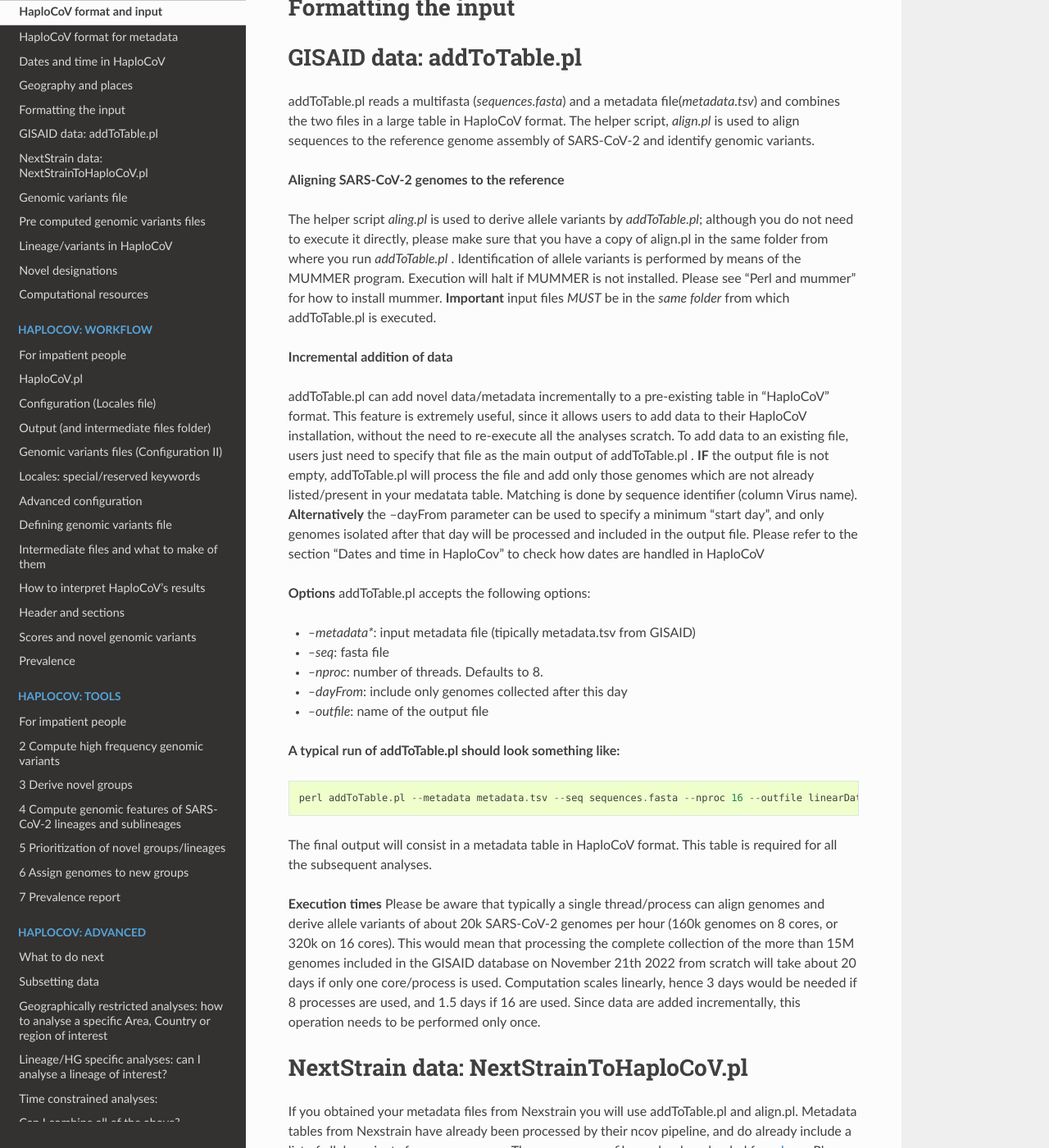
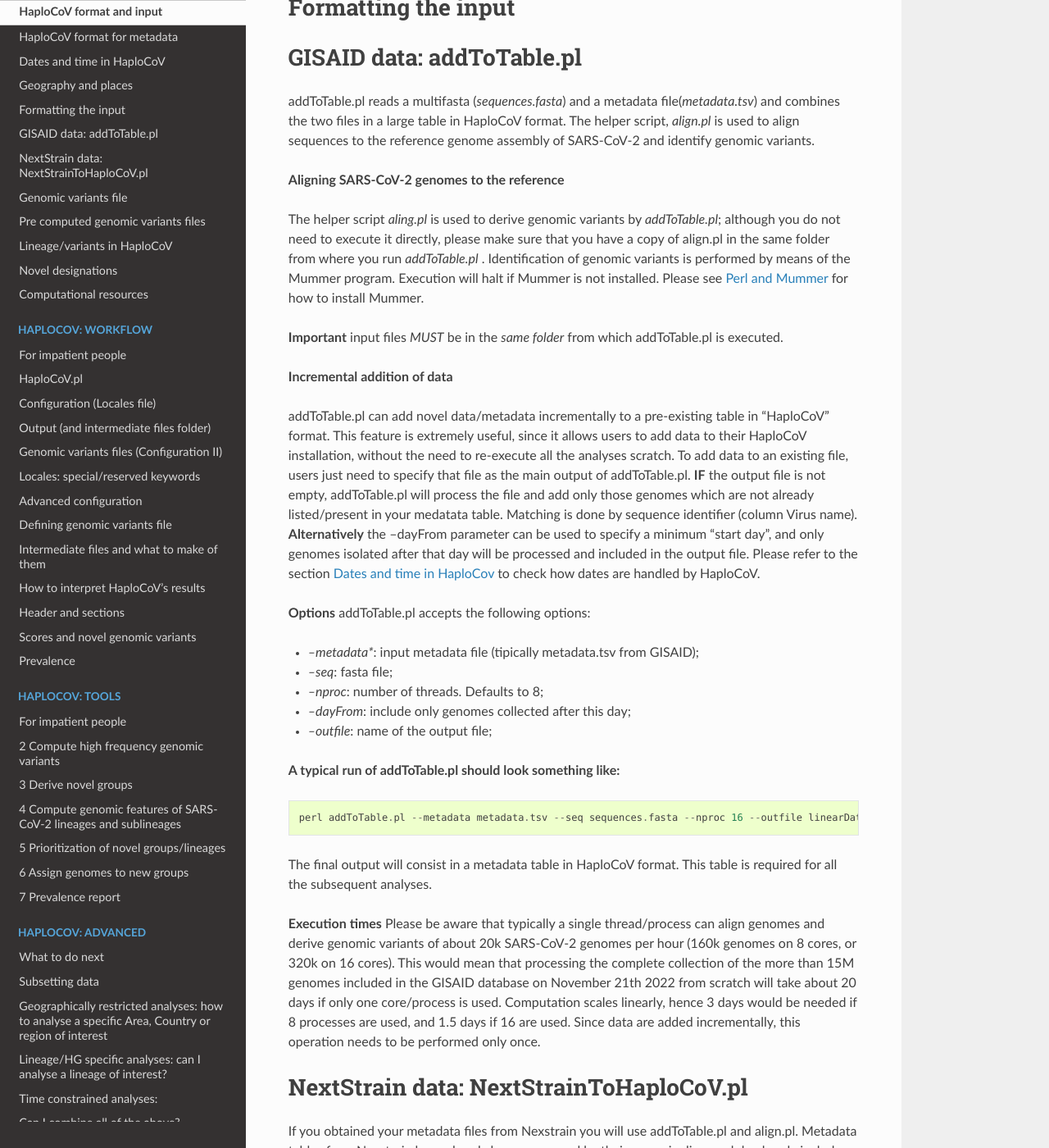
Before and after one commit to matteo14c/HaploCoV, a Sphinx documentation site: the page built from docs/source/metadata.rst, in a window 1280 px wide and 1400 px high, scrolled down 2697 px. Shown: the whole window at 82% size. Built offline with Sphinx 7.4.7 and the Read the Docs theme 2.0.0, drawn with Linux system fonts in a browser that asks for light colours; some of the changed text lies outside the part shown.

Commit message:
Update metadata.rst

```diff
--- a/docs/source/metadata.rst
+++ b/docs/source/metadata.rst
@@ -47,16 +47,16 @@
      - BA.2
      - v1,v2,vn
 
-The file is delineated by tabulations. Allele variants are reported as a comma separated list.
+The file is delineated by tabulations. Genomic variants are reported as a comma separated list.
 The format is as follows:
-*genomicposition_ref|alt* i.e. *1_A|T* for example indicates a A to T substitution in position 1 of the reference genome
+| *genomicposition_ref|alt* i.e. *1_A|T* for example indicates a A to T substitution in position 1 of the reference genome
 
 A valid example of an HaploCoV-formatted file, including all the sequences available in INSDC databases up to 2022-07-20 is available at the following link: `HaploCoVFormatted.txt <http://159.149.160.88/HaploCoVFormatted.txt.gz>`_ . The file is `gzip` compressed. When de-compressed it should be around 2.9G in size.
 
 Dates and time in HaploCoV
 ==========================
 
-HaploCoV can only read dates in the **YYYY-MM-DD format**. Time periods and intervals of time are computed as offsets, in days with respect to Monday Dec 30th 2019, which in HaploCoV represent day 0. This date represents the beginning of the first week following the first reported isolation of SARS-CoV-2 (December 26th 2019).
+HaploCoV can only read dates in **YYYY-MM-DD format**. Time periods and intervals of time are computed as offsets in days with respect to Monday Dec 30th 2019, which in HaploCoV represent day 0. This date represents the beginning of the first week following the first reported isolation of SARS-CoV-2 (December 26th 2019).
 For example Tue 31th Dec 2019 is day 1 according to HaploCoV notation and Sun 29th Dec 2019, represents day -1.
 
 In the HaploCoV metadata format, the 3rd column reports the offset in days between the isolation of a specific isolate and Dec 30th 2019; similarly the 5th column reports the offset from Dec 30th 2019 to the "deposition" of the genome sequence in a public database.
@@ -69,21 +69,21 @@
 
  tail -n 1 linearDataSorted.txt | cut -f 2,3
 
-For your convenience, the file HaploCoV-dates.csv in the main github repository reports the conversion of dates from 2019-12-30 to 2025-12-30 to the offset format used by HaploCoV. Please feel free to refer to that file for converting dates to offsets and offsets to dates.
+For your convenience, the file HaploCoV-dates.csv in the main Github repository reports the conversion of dates from 2019-12-30 to 2025-12-30 to the offset format used by HaploCoV. Please feel free to refer to that file for converting dates to offsets and offsets to dates.
 
 Geography and places
 ====================
 
 Geography and geography related information are stored in columns 6 to 9 in HaploCoV formatted files. Each column correspond (ideally) to a different level of geographic granularity:
 
-* column 6: continent
-* column 7: macro-geographic area
-* column 8: country
-* column 9: region
+* column 6: continent;
+* column 7: macro-geographic area;
+* column 8: country;
+* column 9: region.
 
 Geographic data are inferred directly from your metadata table, by processing the Location column (see above). Geographic metadata in the Location column of your metadata file must be indicated in the following format:
 
-* Continent / Country/ Region
+* Continent / Country/ Region.
 
 If "locations" are indicated in a different format, HaploCoV will not be able to process the information and will append NA values in columns 6 to 9.
 Importantly we must stress that HaploCoV does not perform any correction on the spelling/consistency of geographic data. Hence it is down to the user to provide input data that are as accurate and correct as possible.
@@ -93,25 +93,25 @@
 
 The following areas are defined
 
-1.  AfrCent -> central Africa
-2.  AfrEast -> eastern Africa
-3.  AfrNorth -> northern Africa
-4.  AfrSouth -> southern Africa
-5.  Afrw -> western Africa
-6.  Asc -> central Asia
-7.  AsiaEast -> eastern Asia
-8.  AsiaME -> Middle East
-9.  AsiaSE -> South East Asia
-10. AsiaSO -> southern Asia
-11. EuEa -> eastern Europe
-12. EuNO -> northern Europe
-13. EuSO -> southern Europe
-14. EuUK -> United Kingdom
-15. Euc -> central Europe
-16. NAcent -> central America
-17. NAnorth -> northern America
-18. Oc -> Oceania
-19. SAM -> South America
+1.  AfrCent: central Africa;
+2.  AfrEast: eastern Africa;
+3.  AfrNorth: northern Africa;
+4.  AfrSouth: southern Africa;
+5.  Afrw: western Africa;
+6.  Asc: central Asia;
+7.  AsiaEast: eastern Asia,
+8.  AsiaME: Middle East;
+9.  AsiaSE: South East Asia;
+10. AsiaSO: southern Asia;
+11. EuEa: eastern Europe;
+12. EuNO: northern Europe;
+13. EuSO: southern Europe;
+14. EuUK: United Kingdom;
+15. Euc: central Europe;
+16. NAcent: central America;
+17. NAnorth northern America;
+18. Oc: Oceania;
+19. SAM -> South America.
 
 However custom/user defined "areas" can be specified simply by editing **areaFile** or by providing a new file with the same format.
 
@@ -125,21 +125,22 @@
 
 **Aligning SARS-CoV-2 genomes to the reference**
 
-The helper script *aling.pl* is used to derive allele variants by *addToTable.pl*; although you do not need to execute it directly, please make sure that you have a copy of align.pl in the same folder from where you run *addToTable.pl* . Identification of allele variants is performed by means of the MUMMER program. Execution will halt if MUMMER is not installed. Please see "Perl and mummer" for how to install mummer.
+The helper script *aling.pl* is used to derive genomic variants by *addToTable.pl*; although you do not need to execute it directly, please make sure that you have a copy of align.pl in the same folder from where you run *addToTable.pl* . Identification of genomic variants is performed by means of the Mummer program. Execution will halt if Mummer is not installed. Please see `Perl and Mummer <https://haplocov.readthedocs.io/en/latest/perlMummer.html>`_ for how to install Mummer.
+
 **Important** input files *MUST* be in the *same folder* from which addToTable.pl is executed.
 
 **Incremental addition of data**
 
-addToTable.pl can add novel data/metadata incrementally to a pre-existing table in "HaploCoV" format. This feature is extremely useful, since it allows users to add data to their HaploCoV installation, without the need to re-execute all  the analyses scratch. To add data to an existing file, users just need to specify that file as the main output of addToTable.pl . **IF** the output file is not empty, addToTable.pl will process the file and add only those genomes which are not already listed/present in your medatata table. Matching is done by sequence identifier (column Virus name).  **Alternatively** the --dayFrom parameter can be used to specify a minimum "start day", and only genomes isolated after that day will be processed and included in the output file. Please refer to the section "Dates and time in HaploCov" to check how dates are handled in HaploCoV
+addToTable.pl can add novel data/metadata incrementally to a pre-existing table in "HaploCoV" format. This feature is extremely useful, since it allows users to add data to their HaploCoV installation, without the need to re-execute all the analyses scratch. To add data to an existing file, users just need to specify that file as the main output of addToTable.pl. **IF** the output file is not empty, addToTable.pl will process the file and add only those genomes which are not already listed/present in your medatata table. Matching is done by sequence identifier (column Virus name).  **Alternatively** the --dayFrom parameter can be used to specify a minimum "start day", and only genomes isolated after that day will be processed and included in the output file. Please refer to the section `Dates and time in HaploCov <https://haplocov.readthedocs.io/en/latest/metadata.html#dates-and-time-in-haplocov>`_ to check how dates are handled by HaploCoV.
 
 **Options**
 addToTable.pl accepts the following options:
 
-* *--metadata**: input metadata file (tipically metadata.tsv from GISAID)
-* *--seq*: fasta file
-* *--nproc*: number of threads. Defaults to 8.
-* *--dayFrom*: include only genomes collected after this day
-* *--outfile*: name of the output file
+* *--metadata**: input metadata file (tipically metadata.tsv from GISAID);
+* *--seq*: fasta file;
+* *--nproc*: number of threads. Defaults to 8;
+* *--dayFrom*: include only genomes collected after this day;
+* *--outfile*: name of the output file;
 
 **A typical run of addToTable.pl should look something like:**
 
@@ -150,20 +151,20 @@
 The final output will consist in a metadata table in HaploCoV format.  This table is required for all the subsequent analyses.
 
 **Execution times**
-Please be aware that typically a single thread/process can align genomes and derive allele variants of about 20k SARS-CoV-2 genomes per hour (160k genomes on 8 cores, or 320k on 16 cores). This would mean that processing the complete collection of the more than 15M genomes included in the GISAID database on November 21th 2022  from scratch will take about 20 days if only one core/process is used. Computation scales linearly, hence 3 days would be needed if 8 processes are used, and 1.5 days if 16 are used. Since data are added incrementally, this operation needs to be performed only once.
+Please be aware that typically a single thread/process can align genomes and derive genomic variants of about 20k SARS-CoV-2 genomes per hour (160k genomes on 8 cores, or 320k on 16 cores). This would mean that processing the complete collection of the more than 15M genomes included in the GISAID database on November 21th 2022 from scratch will take about 20 days if only one core/process is used. Computation scales linearly, hence 3 days would be needed if 8 processes are used, and 1.5 days if 16 are used. Since data are added incrementally, this operation needs to be performed only once.
 
 NextStrain data: NextStrainToHaploCoV.pl
 ========================================
 
 If you obtained your metadata files from Nexstrain you will use addToTable.pl and align.pl. Metadata tables from Nexstrain have already been processed by their ncov pipeline, and do already include a list of allele variants for every genome. The pre-processe file can be downloaded from `here <https://data.nextstrain.org/files/ncov/open/metadata.tsv.gz>`_.
 Please be aware that however Nexstrain can re-distribute only publicly available data, which at the moment account for about 2/3 of all the data in GISAID.
-Data from Nexstrain still need to be converted in *HaploCoV* format. For this purpose you can use *NextStrainToHaploCoV.pl*
+Data from Nexstrain still need to be converted in *HaploCoV* format. For this purpose you can use *NextStrainToHaploCoV.pl*.
 Contrary to addToTable.pl, NextStrainToHaploCoV.pl does not feature incremental addition of data: the full Nexstrain table can be converted in *HaploCoV* format in 3 to 5 minutes.
 
 **Options**
-NextStrainToHaploCoV.pl accepts the following options
---*metadata*: name of the input file
---*outfile*: name of the output file
+NextStrainToHaploCoV.pl accepts the following options:
+--*metadata*: name of the input file;
+--*outfile*: name of the output file;
 
 **Execution**
 
@@ -173,4 +174,4 @@
 
  NextStrainToHaploCoV.pl --infile metadata.tsv --outfile linearDataSorted.txt
 
-The output file will be in *HaploCoV* format and can be used by computeAF.pl to compute allele frequencies
+The output file will be in *HaploCoV* format and can be used by computeAF.pl to compute allele frequencies.
```
